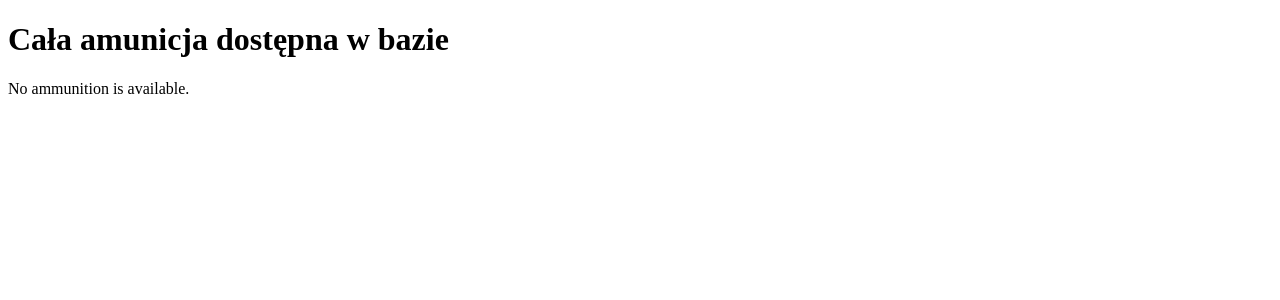
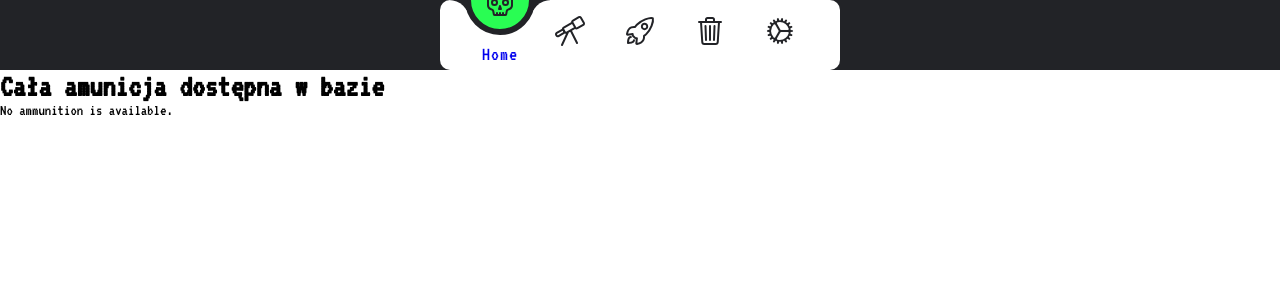
Before and after one commit to AdrianZaleski/Neuroshima_items_filter, a Django app: template neuro/items/templates/items/all_ammo.html in a window 1280 px wide. Shown: the top 300 px of the page. Run offline with Django 3.2, Linux system fonts and the light colour scheme; the template is opened without the code that fills it, so the values that code supplies are empty.

Commit message:
Adds concept of the navbar to the app.
Still work to do with correct display and usage of static css files.

```diff
--- a/neuro/items/templates/items/main.html
+++ b/neuro/items/templates/items/main.html
@@ -19,7 +19,7 @@
 </head>
 
 <body>
-
+    {% include 'items/navbar.html' %}
 
     {% block content %}
 
--- /dev/null
+++ b/neuro/items/templates/items/navbar.html
@@ -0,0 +1,212 @@
+<style type="text/css">
+    @import url('https://fonts.googleapis.com/css2?family=Press+Start+2P&family=VT323&display=swap');
+
+    * {
+        margin: 0;
+        padding: 0;
+        box-sizing: border-box;
+        font-family: 'VT323', sans-serif;
+    }
+
+    :root {
+        --clr: #222327;
+    }
+
+    .navbar {
+        display: flex;
+        justify-content: center;
+        align-items: center;
+        background: var(--clr);
+    }
+
+    .navigation {
+        position: relative;
+        width: 400px;
+        height: 70px;
+        background: #fff;
+        display: flex;
+        justify-content: center;
+        align-items: center;
+        border-radius: 10px;
+    }
+
+    .navigation ul {
+        display: flex;
+        width: 350px;
+    }
+
+    .navigation ul li {
+        position: relative;
+        list-style: none;
+        width: 70px;
+        height: 40px;
+        z-index: 1;
+    }
+
+    .navigation ul li a {
+        position: relative;
+        display: flex;
+        flex-direction: column;
+        justify-content: center;
+        align-items: center;
+        width: 100%;
+        text-align: center;
+        font-weight: 500;
+    }
+
+    .navigation ul li a .icon {
+        position: relative;
+        display: block;
+        line-height: 30px;
+        font-size: 2em;
+        text-align: center;
+        transition: 0.5s;
+        color: var(--clr);
+    }
+
+    .navigation ul li.active a .icon {
+        transform: translateY(-30px);
+    }
+
+    .navigation ul li a .text {
+        position: absolute;
+        font-weight: 400;
+        font-size: 1.25em;
+        letter-spacing: 0.05em;
+        transition: 0.5s;
+        opacity: 0;
+        transform: translateY(30px);
+    }
+
+    .navigation ul li.active a .text {
+        opacity: 1;
+        transform: translateY(20px);
+    }
+
+    .indicator {
+        top: -50%;
+        position: absolute;
+        width: 70px;
+        height: 70px;
+        background-color: #29fd53;
+        border-radius: 50%;
+        border: 6px solid var(--clr);
+        transition: 0.5s;
+    }
+
+    .indicator::before {
+        content: '';
+        position: absolute;
+        top: 50%;
+        left: -22px;
+        width: 20px;
+        height: 20px;
+        background: transparent;
+        border-top-right-radius: 20px;
+        box-shadow: 1px -10px 0 0 var(--clr);
+    }
+
+    .indicator::after {
+        content: '';
+        position: absolute;
+        top: 50%;
+        right: -22px;
+        width: 20px;
+        height: 20px;
+        background: transparent;
+        border-top-left-radius: 20px;
+        box-shadow: -1px -10px 0 0 var(--clr);
+    }
+
+    .navigation ul li:nth-child(1).active~.indicator {
+        transform: translateX(calc(70px * 0));
+    }
+
+    .navigation ul li:nth-child(2).active~.indicator {
+        transform: translateX(calc(70px * 1));
+    }
+
+    .navigation ul li:nth-child(3).active~.indicator {
+        transform: translateX(calc(70px * 2));
+    }
+
+    .navigation ul li:nth-child(4).active~.indicator {
+        transform: translateX(calc(70px * 3));
+    }
+
+    .navigation ul li:nth-child(5).active~.indicator {
+        transform: translateX(calc(70px * 4));
+    }
+
+</style>
+
+
+
+<html>
+
+    <body>
+        <div class="navbar">
+            <div class='navigation'>
+                <ul>
+                    <li class='list active'>
+                        <a href="{% url 'items:index'%}">
+                            <span class="icon">
+                                <ion-icon name="skull-outline"></ion-icon>
+                            </span>
+                            <span class="text">Home</span>
+                        </a>
+                    </li>
+                    <li class='list'>
+                        <a href="#">
+                            <span class="icon">
+                                <ion-icon name="telescope-outline"></ion-icon>
+                            </span>
+                            <span class="text">Ranged</span>
+                        </a>
+                    </li>
+                    <li class='list'>
+                        <a href="#">
+                            <span class="icon">
+                                <ion-icon name="rocket-outline"></ion-icon>
+                            </span>
+                            <span class="text">Ammo</span>
+                        </a>
+                    </li>
+                    <li class='list'>
+                        <a href="#">
+                            <span class="icon">
+                                <ion-icon name="trash-outline"></ion-icon>
+                            </span>
+                            <span class="text">Junk</span>
+                        </a>
+                    </li>
+                    <li class='list'>
+                        <a href="#">
+                            <span class="icon">
+                                <ion-icon name="cog-outline"></ion-icon>
+                            </span>
+                            <span class="text">Data</span>
+                        </a>
+                    </li>
+                    <div class="indicator"></div>
+                </ul>
+            </div>
+
+            <script>
+                const list = document.querySelectorAll('.list');
+                function activeLink() {
+                    list.forEach((item) =>
+                        item.classList.remove('active'));
+                    this.classList.add('active');
+                }
+                list.forEach((item) =>
+                    item.addEventListener('click', activeLink));
+            </script>
+
+            <script type="module" src="https://unpkg.com/ionicons@5.5.2/dist/ionicons/ionicons.esm.js"></script>
+            <script nomodule src="https://unpkg.com/ionicons@5.5.2/dist/ionicons/ionicons.js"></script>
+
+        </div>
+    </body>
+
+</html>
--- a/neuro/neuro/urls.py
+++ b/neuro/neuro/urls.py
@@ -13,6 +13,8 @@ Including another URLconf
     1. Import the include() function: from django.urls import include, path
     2. Add a URL to urlpatterns:  path('blog/', include('blog.urls'))
 """
+from django.conf import settings
+from django.conf.urls.static import static
 from django.contrib import admin
 from django.urls import path, include
 
@@ -20,3 +22,6 @@ urlpatterns = [
     path('admin/', admin.site.urls),
     path('', include('items.urls')),
 ]
+
+urlpatterns += static(settings.MEDIA_URL, document_root=settings.MEDIA_ROOT)
+urlpatterns += static(settings.STATIC_URL, document_root=settings.STATIC_ROOT)
```
Also changed, not shown: neuro/items/urls.py (+8 -4 lines), neuro/neuro/settings.py (+11 -2 lines), neuro/static/css/navbar.css (added, +138 -0 lines), neuro/static/css/default.css (added).
